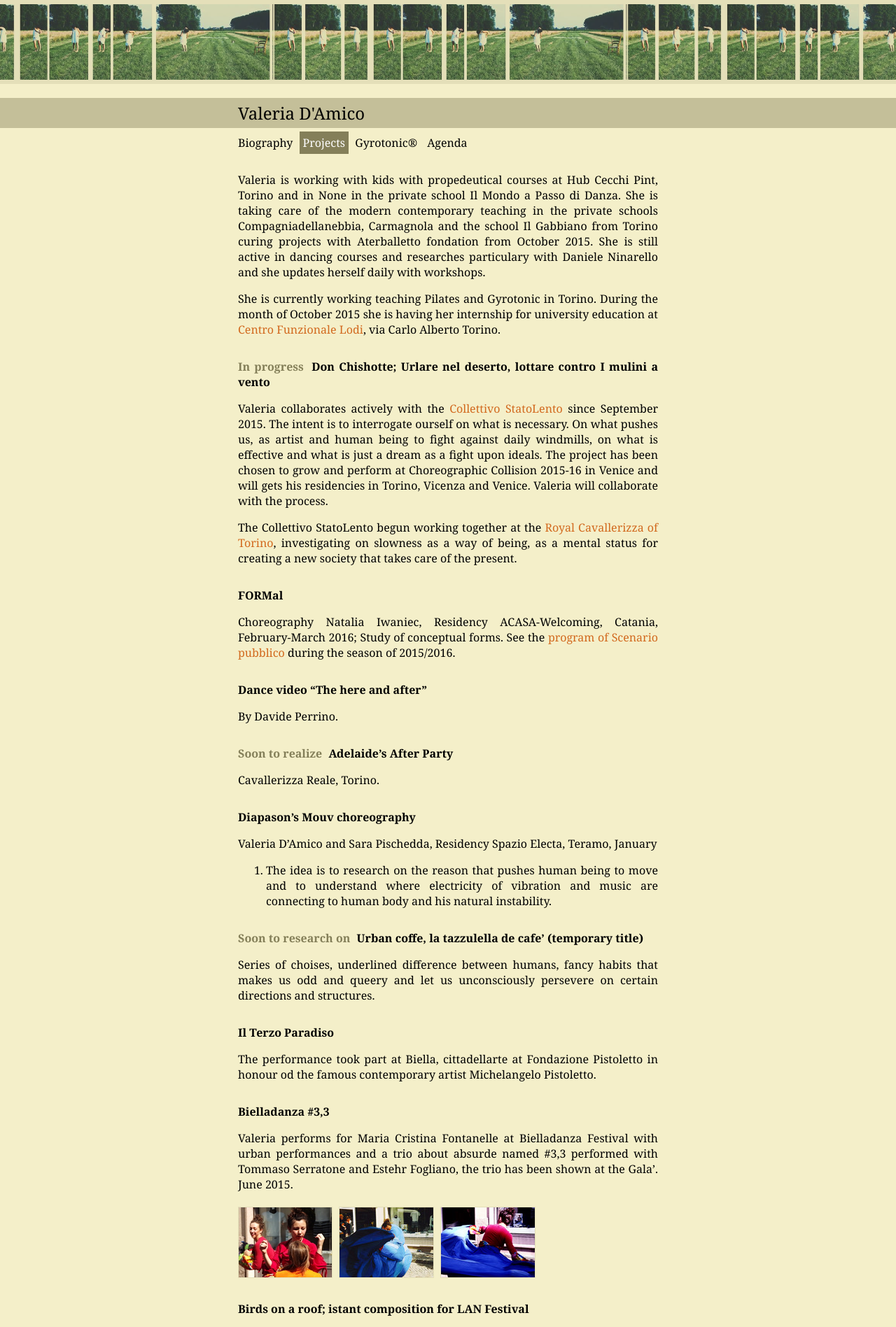
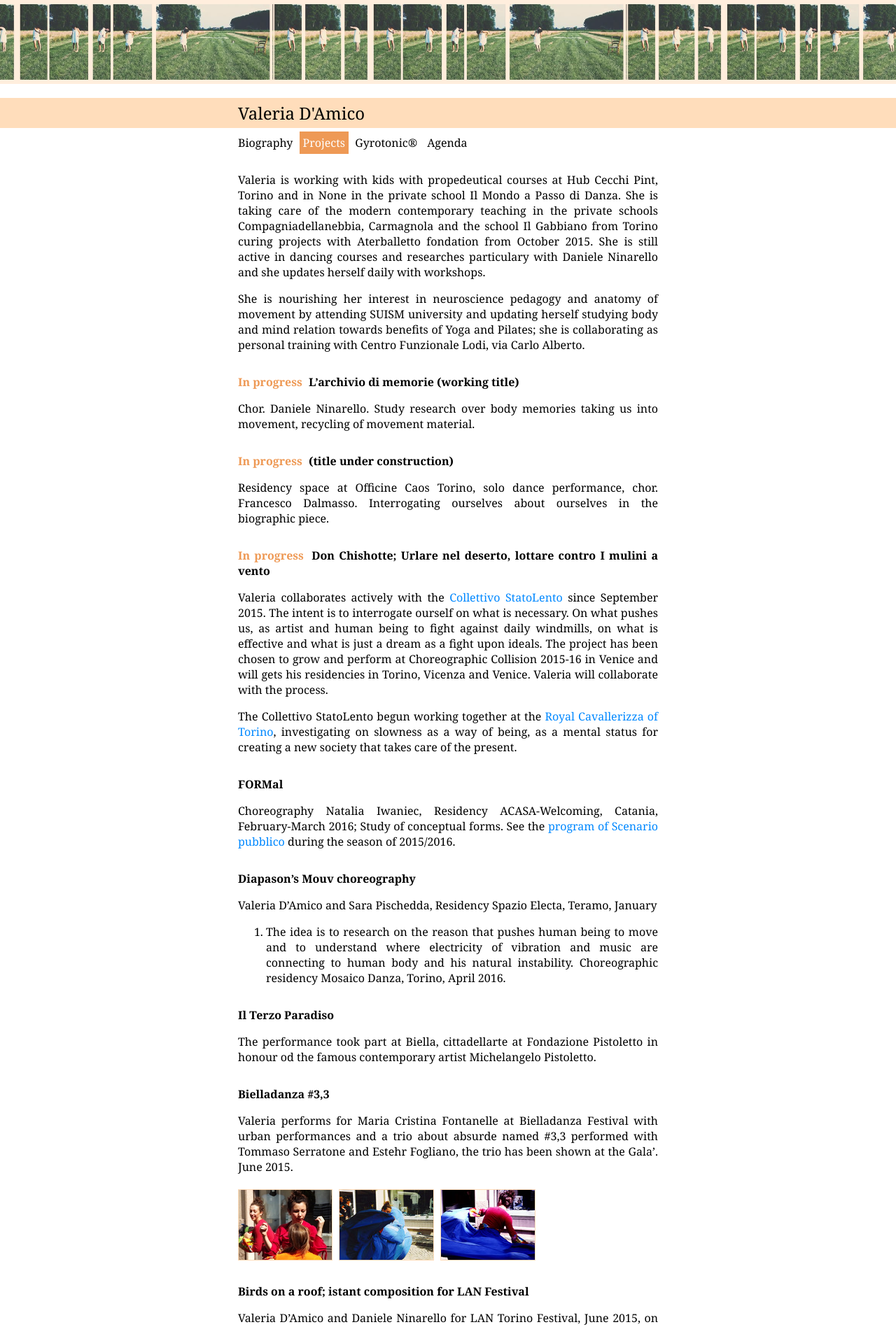
Before and after one commit to valedami/valedami.github.io, a Jekyll site: the page built from projects.md, in a window 1280 px wide. Shown: the top 1897 px of the page at 70% size. Built offline with Jekyll 4.4.1, drawn with Linux system fonts in a browser that asks for light colours.

Commit message:
update colors

```diff
--- a/projects.md
+++ b/projects.md
@@ -11,10 +11,26 @@ projects with Aterballetto fondation from October 2015. She is still active in
 dancing courses and researches particulary with Daniele Ninarello and she
 updates herself daily with workshops.
 
-She is currently working teaching Pilates and Gyrotonic in Torino. During the
+She is nourishing her interest in neuroscience pedagogy and anatomy of movement
+by attending SUISM university and updating herself studying body and mind
+relation towards benefits of Yoga and Pilates; she is collaborating as personal
+training with Centro Funzionale Lodi, via Carlo Alberto.
+
+<!--She is currently working teaching Pilates and Gyrotonic in Torino. During the
 month of October 2015 she is having her internship for university education at
 <a href="http://www.lodiginnastica.it/">Centro Funzionale Lodi</a>, via Carlo
-Alberto Torino.
+Alberto Torino.-->
+
+## _In progress_ L'archivio di memorie (working title)
+
+Chor. Daniele Ninarello. Study research over body memories taking us into
+movement, recycling of movement material.
+
+## _In progress_ (title under construction)
+
+Residency space at Officine Caos Torino, solo dance performance, chor.
+Francesco Dalmasso. Interrogating ourselves about ourselves in the biographic
+piece.
 
 ## _In progress_ Don Chishotte; Urlare nel deserto, lottare contro I mulini a vento
 
@@ -39,26 +55,13 @@ February-March 2016; Study of conceptual forms. See the <a
 href="https://www.facebook.com/scenariopubblico/photos/a.229464743790793.53392.113751212028814/921708704566390/?type=3&theater">program
 of Scenario pubblico</a> during the season of 2015/2016.
 
-## Dance video "The here and after"
-
-By Davide Perrino.
-
-## _Soon to realize_ Adelaide's After Party
-
-Cavallerizza Reale, Torino.
-
 ## Diapason's Mouv choreography
 
 Valeria D'Amico and Sara Pischedda, Residency Spazio Electa, Teramo, January
 2016. The idea is to research on the reason that pushes human being to move and
 to understand where electricity of vibration and music are connecting to human
-body and his natural instability.
-
-## _Soon to research on_ Urban coffe, la tazzulella de cafe' (temporary title)
-
-Series of choises, underlined difference between humans, fancy habits that
-makes us odd and queery and let us unconsciously persevere on certain
-directions and structures.
+body and his natural instability. Choreographic residency Mosaico Danza,
+Torino, April 2016.
 
 ## Il Terzo Paradiso
 
@@ -123,14 +126,6 @@ school Il mondo a passo di danza di None; the dance has been performed together
 with the filarmonic orchestra of None. Cindarella is a piece about woman
 condition and is a parody of pedestrian obsession of cleaning something or
 somewhat. 6Th June 2015.
-
-<div class="imgbar">
-<a href="/images/cindarella1.jpg"><img src="/thumbs/cindarella1.jpg"></a>
-<a href="/images/cindarella2.jpg"><img src="/thumbs/cindarella2.jpg"></a>
-<a href="/images/cindarella3.jpg"><img src="/thumbs/cindarella3.jpg"></a>
-<a href="/images/cindarella4.jpg"><img src="/thumbs/cindarella4.jpg"></a>
-<a href="/images/cindarella5.jpg"><img src="/thumbs/cindarella5.jpg"></a>
-</div>
 
 ## _10-19 March 2015_ Performing event "Alcesti (o del suono dell'addio)"
 
--- a/style.css
+++ b/style.css
@@ -1,5 +1,5 @@
 body {
-  background: #f4efc9;
+  background: white; /* #f4efc9; */
   font-family: Georgia, serif;
   padding: 0;
   margin: 0;
@@ -13,7 +13,7 @@ body {
 header {
   padding: 0;
   margin-top: 20px;
-  background: #c4bf99;
+  background: #fdb; /* #c4bf99; */
 }
 
 header a {
@@ -23,7 +23,7 @@ header a {
 #banner, footer {
   margin: 0;
   padding: 0;
-  background: #e4dfb9;
+  background: #fed; /* #e4dfb9; */
 }
 
 #banner{
@@ -53,7 +53,7 @@ main p {
 
 a {
   text-decoration: none;
-  color: #d2691e;
+  color: #08f;
 }
 
 nav {
@@ -88,7 +88,7 @@ h1 {
 }
 
 .selected {
-  background: #847f59;
+  background: #e95; /* #847f59; */
   color: white;
 }
 
@@ -98,7 +98,7 @@ h2 {
 }
 
 em {
-  color: #847f59;
+  color: #e95; /* #847f59; */
   font-style: normal;
 }
 
@@ -111,7 +111,7 @@ h2 em {
 }
 
 iframe, img {
-  border: 1px solid #e4dfb9;
+  border: 1px solid #fdb;
 }
 
 .imgbar img {
@@ -122,14 +122,13 @@ iframe, img {
 hr {
   border: 0;
   height: 1px;
-  background: #d4cfa9;
+  background: #e95;
 }
 
 footer {
   margin: 0;
   margin-top: 25px;
   padding: 5px 0;
-  color: #847f59;
 }
 
 .fullwidth {
@@ -147,7 +146,7 @@ dt {
   width: 10ex;
   text-align: right;
   font-weight: bold;
-  color: #847f59;
+  color: #e95; /* #847f59; */
 }
 
 dd {
```
Also changed, not shown: bio.md (+1 -1 lines), gyrotonic.md (+1 -1 lines).
